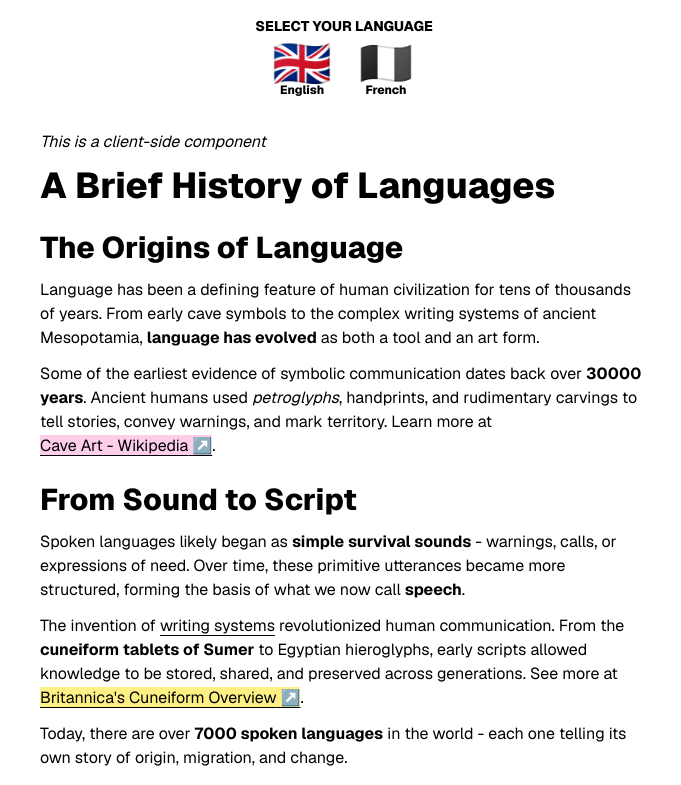
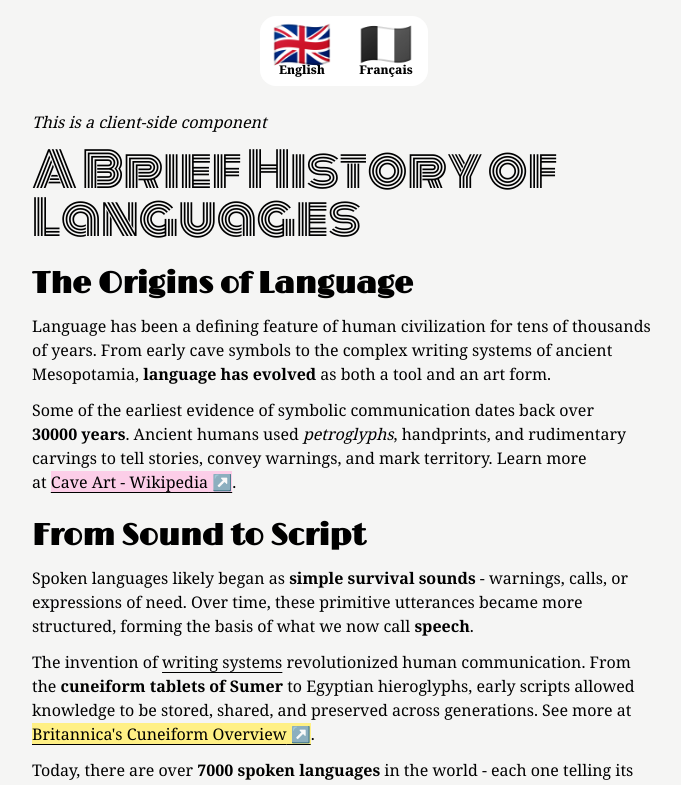
Before and after one commit to atanas-dim/next-localization, a Next.js app: page /en/nested in a window 1280 px wide. Shown: the top 785 px of the page, without its empty margins (296-977 px from the left). Built offline with nearby package versions, Linux system fonts and the light colour scheme.

Commit message:
Update fonts

```diff
--- a/src/app/[locale]/nested/page.tsx
+++ b/src/app/[locale]/nested/page.tsx
@@ -7,9 +7,9 @@ export default function Home() {
 
   return (
     <main className="flex justify-center">
-      <article className="flex max-w-2xl flex-col gap-3 p-8 underline-offset-4 [&_a]:whitespace-nowrap [&_a]:underline [&_h2]:mt-3 [&_h2]:text-3xl [&_h2]:font-extrabold">
+      <article className="flex max-w-2xl flex-col gap-3 p-4 underline-offset-4 sm:p-6 [&_a]:whitespace-nowrap [&_a]:underline [&_h2]:mt-3 [&_h2]:text-3xl [&_h2]:font-extrabold">
         <span className="italic">This is a client-side component </span>
-        <h1 className="text-4xl font-extrabold">{parseT('a-brief-history-of-languages')}</h1>
+        <h1 className="text-4xl sm:text-5xl">{parseT('a-brief-history-of-languages')}</h1>
         <h2>{parseT('the-origins-of-language')}</h2>
         <p>
           {parseT(
--- a/src/app/[locale]/page.tsx
+++ b/src/app/[locale]/page.tsx
@@ -4,9 +4,9 @@ export default async function Home({ params }: { params: Promise<{ locale: strin
   const { parseT } = await resolveDictionary(await params)
   return (
     <main className="flex justify-center">
-      <article className="flex max-w-2xl flex-col gap-3 p-8 underline-offset-4 [&_a]:whitespace-nowrap [&_a]:underline [&_h2]:mt-3 [&_h2]:text-3xl [&_h2]:font-extrabold">
+      <article className="flex max-w-2xl flex-col gap-3 p-4 underline-offset-4 sm:p-6 [&_a]:whitespace-nowrap [&_a]:underline [&_h2]:mt-3 [&_h2]:text-3xl [&_h2]:font-extrabold">
         <span className="italic">This is server-side content</span>
-        <h1 className="text-4xl font-extrabold">{parseT('a-brief-history-of-languages')}</h1>
+        <h1 className="text-4xl sm:text-5xl">{parseT('a-brief-history-of-languages')}</h1>
         <h2>{parseT('the-origins-of-language')}</h2>
         <p>
           {parseT(
--- a/src/app/globals.css
+++ b/src/app/globals.css
@@ -1,5 +1,23 @@
 @import 'tailwindcss';
 
 @theme inline {
-  --font-geist-sans: var(--font-geist-sans);
+  --font-noto-serif: var(--font-noto-serif);
+  --font-monoton: var(--font-monoton);
+  --font-limelight: var(--font-limelight);
 }
+
+body {
+  @apply font-noto-serif;
+}
+
+h1 {
+  @apply font-monoton;
+}
+
+h2 {
+  @apply font-limelight;
+}
+
+p {
+  @apply text-pretty;
+}
--- a/src/app/layout.tsx
+++ b/src/app/layout.tsx
@@ -1,16 +1,23 @@
 import '@/app/globals.css'
 
 import type { Metadata } from 'next'
-import { Geist, Geist_Mono } from 'next/font/google'
+import { Limelight, Monoton, Noto_Serif } from 'next/font/google'
 
-const geistSans = Geist({
-  variable: '--font-geist-sans',
+const notoSerif = Noto_Serif({
+  variable: '--font-noto-serif',
   subsets: ['latin'],
 })
 
-const geistMono = Geist_Mono({
-  variable: '--font-geist-mono',
+const monoton = Monoton({
+  variable: '--font-monoton',
   subsets: ['latin'],
+  weight: ['400'],
+})
+
+const limelight = Limelight({
+  variable: '--font-limelight',
+  subsets: ['latin'],
+  weight: ['400'],
 })
 
 export const metadata: Metadata = {
@@ -26,7 +33,7 @@ export default async function RootLayout({
   return (
     <html lang="en">
       <body
-        className={`${geistSans.variable} ${geistMono.variable} font-geist-sans flex flex-col items-center bg-white p-4 text-black antialiased`}>
+        className={`${notoSerif.variable} ${monoton.variable} ${limelight.variable} flex flex-col items-center bg-stone-100 p-4 text-black antialiased`}>
         {children}
       </body>
     </html>
--- a/src/components/LanguagePicker.tsx
+++ b/src/components/LanguagePicker.tsx
@@ -4,24 +4,21 @@ import { usePathname } from 'next/navigation'
 import { type FC } from 'react'
 import { twJoin } from 'tailwind-merge'
 
-import { Dictionary } from '@/dictionaries'
 import useDictionaryStore from '@/hooks/useDictionaryStore'
 import { AvailableLocale, Locale } from '@/resources/locales'
 
-const LANGUAGES: Record<AvailableLocale, { icon: string; labelKey: keyof Dictionary; locale: AvailableLocale }> = {
-  [Locale.English]: { icon: '🇬🇧', labelKey: 'english', locale: Locale.English },
-  [Locale.French]: { icon: '🇫🇷', labelKey: 'french', locale: Locale.French },
+const LANGUAGES: Record<AvailableLocale, { icon: string; label: string; locale: AvailableLocale }> = {
+  [Locale.English]: { icon: '🇬🇧', label: 'English', locale: Locale.English },
+  [Locale.French]: { icon: '🇫🇷', label: 'Français', locale: Locale.French },
 }
 
 const LanguagePicker: FC = () => {
   const pathname = usePathname()
   const locale = useDictionaryStore((s) => s.locale)
-  const dict = useDictionaryStore((s) => s.dict)
 
   return (
-    <div className="mx-auto flex w-full max-w-2xl flex-col items-center gap-2 rounded-2xl">
-      <span className="text-sm font-extrabold uppercase">{dict?.['select-your-language']}</span>
-      <div className="flex gap-4">
+    <div className="mx-auto flex w-full max-w-2xl justify-center gap-2 rounded-2xl px-4 sm:px-6">
+      <div className="flex gap-4 rounded-2xl bg-white p-2">
         {Object.values(LANGUAGES).map((lang, index) => {
           const isActive = locale === lang.locale
           return (
@@ -37,7 +34,7 @@ const LanguagePicker: FC = () => {
                 )}>
                 {lang.icon}
               </span>
-              <span className="text-xs font-extrabold">{dict?.[lang.labelKey]}</span>
+              <span className="text-xs font-extrabold">{lang.label}</span>
             </Link>
           )
         })}
```
